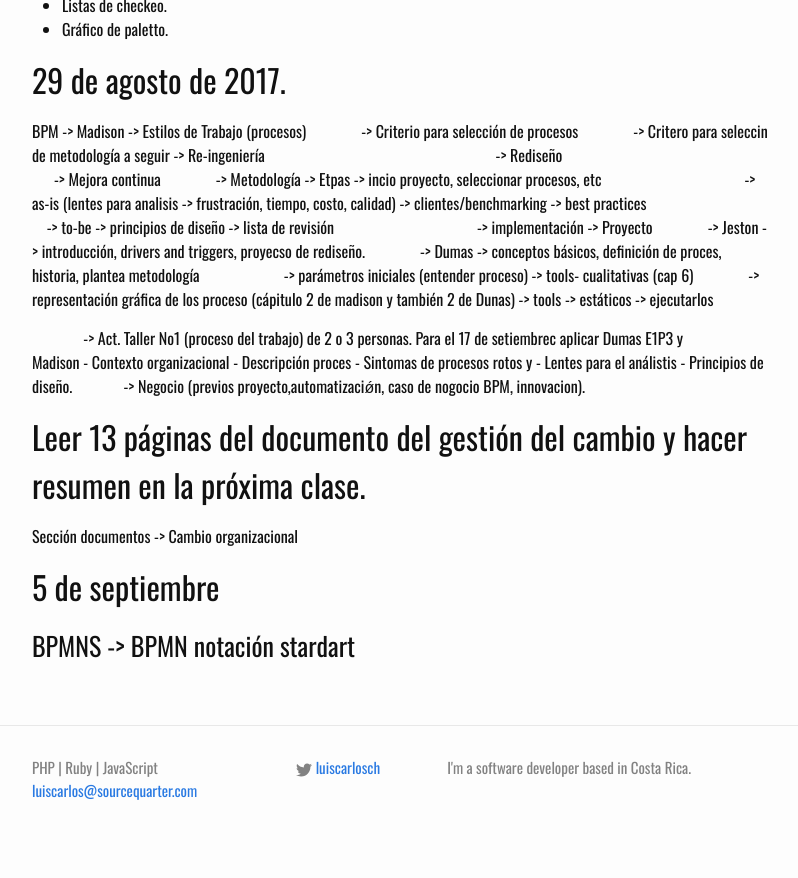
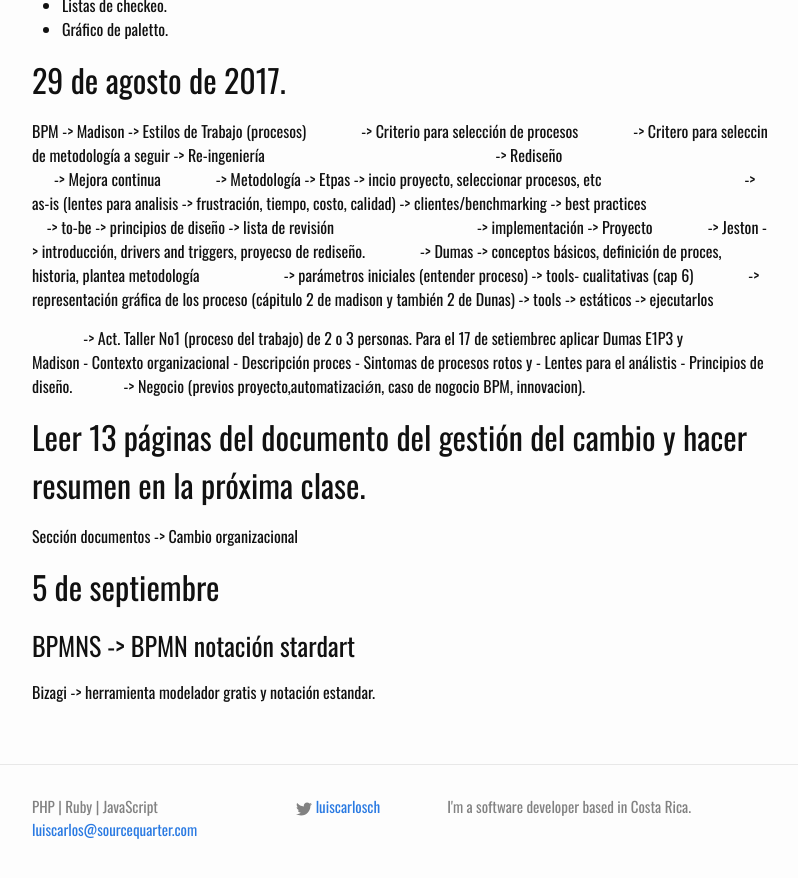
Before and after one commit to lucachaco/sourcequarter-lander, a Jekyll site: the page built from _posts/2017-08-03-bpm.md, in a window 1280 px wide and 900 px high, scrolled down 1428 px. Shown: the top 878 px of the window, without its empty margins (238-1036 px from the left). Built offline with Jekyll 4.4.1, drawn with Linux system fonts in a browser that asks for light colours; our own code applies the rules of GitHub Pages for plain Markdown files.

Commit message:
Update 2017-08-03-bpm.md

```diff
--- a/_posts/2017-08-03-bpm.md
+++ b/_posts/2017-08-03-bpm.md
@@ -83,3 +83,5 @@ Sección documentos -> Cambio organizacional
 
 ## 5 de septiembre
 ### BPMNS -> BPMN notación stardart
+
+Bizagi -> herramienta modelador gratis y notación estandar.
```
